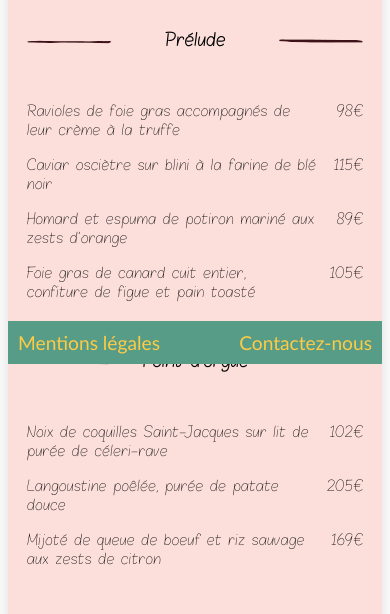
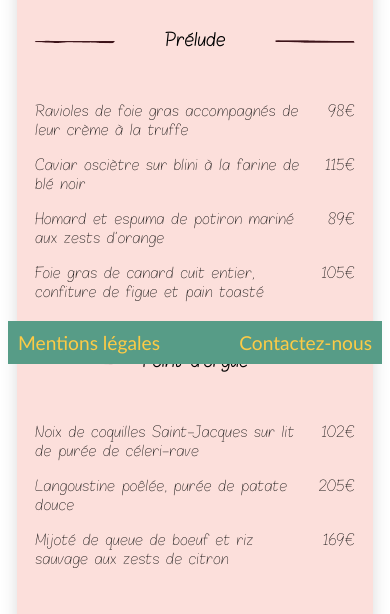
Before and after one commit to Kayo89/oc-projet-3, a website: page pages/menu1.html in a window 390 px wide. Shown: the part 480-1094 px from the top of the page. Drawn offline with Linux system fonts and the light colour scheme; files whose address does not match are found by name.

Commit message:
responsive update

```diff
--- a/sass/pages/_menu.scss
+++ b/sass/pages/_menu.scss
@@ -10,13 +10,13 @@
 }
 
 .menu-page{
-    width: 800px;
+    width: 780px;
     margin: 4rem auto;
     padding-bottom: 5rem;
     box-shadow: 0 0.5rem 1rem rgba(0, 0, 0, 0.15);
     @include menu($menu-list);
     @include tablet-only{
-        width: 100%;
+        width: 95%;
     }
     > header {
         text-align: center;
@@ -60,14 +60,16 @@
             }
         }
         p {
-            width: 80%;
+            width: 85%;
             margin: 1rem auto;
             display: flex;
             justify-content: space-between;
-            gap: 1rem;
             font-size: 0.85rem;
             @include mobile-only{
                 font-size: 0.80rem;
+            }
+            span{
+                padding-left: 1rem;;
             }
         }
         &--ench p{
```
Also changed, not shown: css/style.css, 1 other file.
